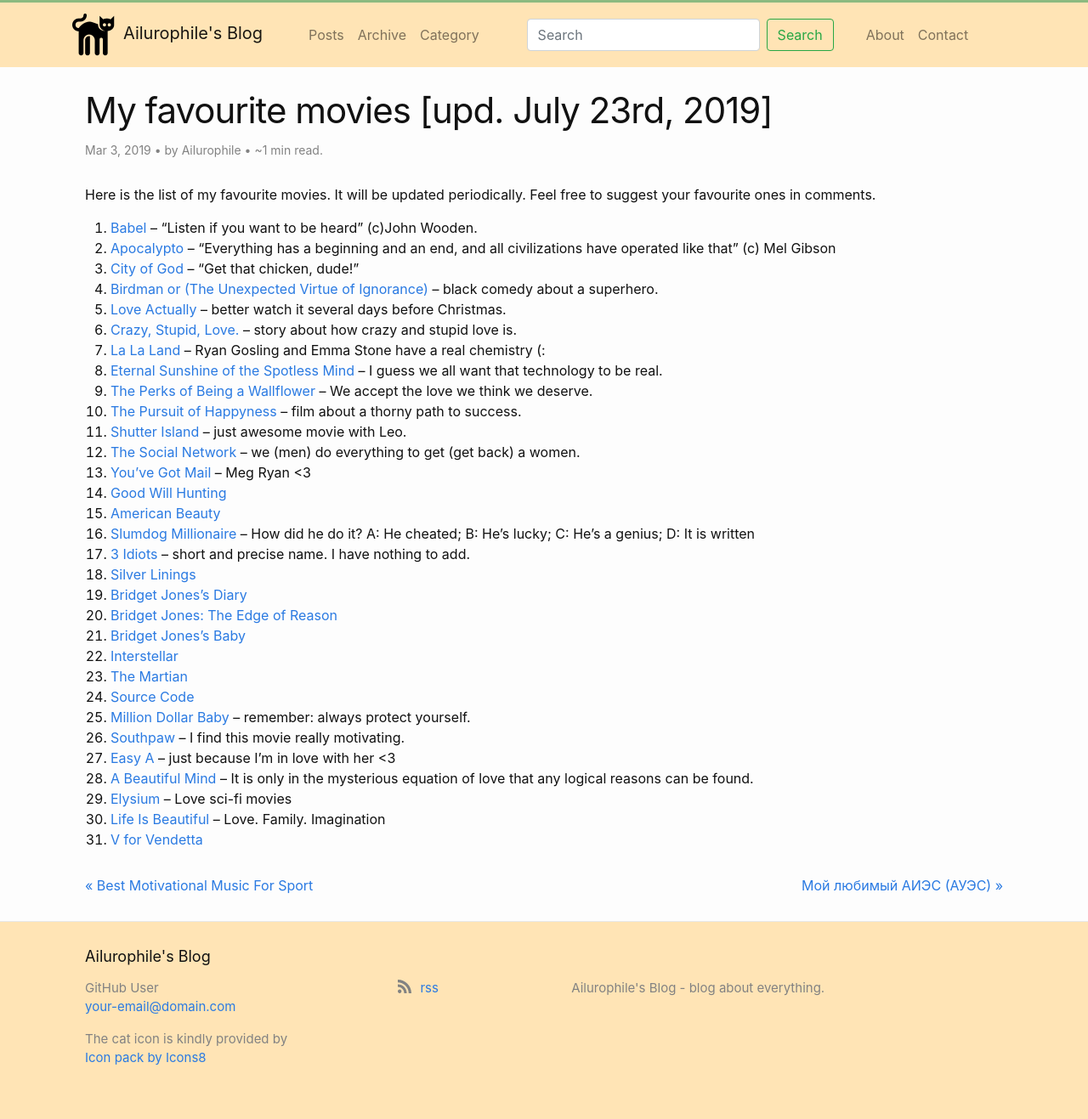
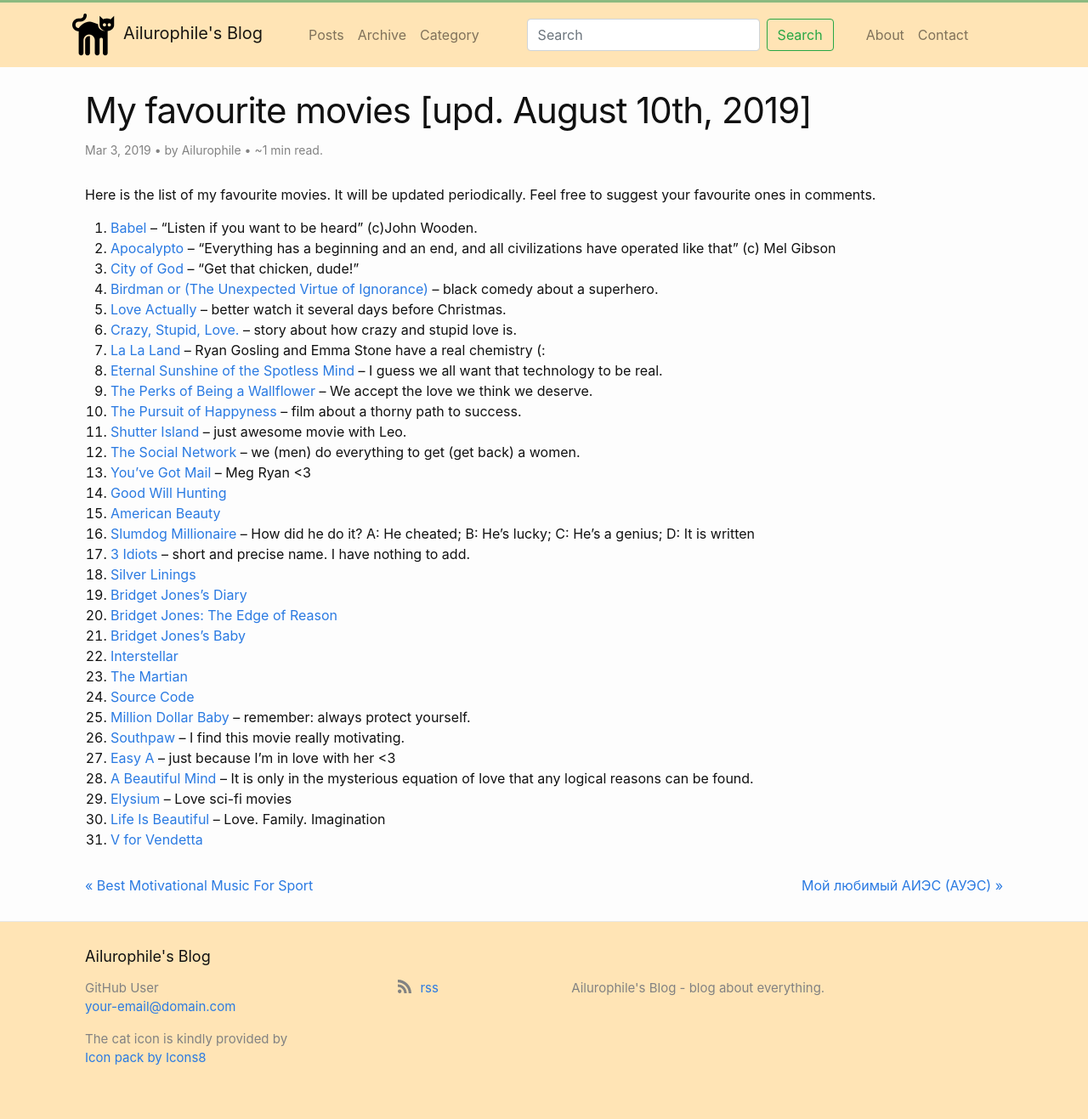
Before and after one commit to dovletov/dovletov.github.io, a Jekyll site: the page built from _posts/2019-03-03-my-favourite-movies.md, in a window 1280 px wide. Shown: the whole page at 85% size. Built offline with Jekyll 4.4.1, drawn with Linux system fonts in a browser that asks for light colours; comment, search, counter and statistics services are not loaded.

Commit message:
Updated date

```diff
--- a/_posts/2019-03-03-my-favourite-movies.md
+++ b/_posts/2019-03-03-my-favourite-movies.md
@@ -1,5 +1,5 @@
 ---
-title: My favourite movies [upd. July 23rd, 2019]
+title: My favourite movies [upd. August 10th, 2019]
 layout: post
 author: Ailurophile
 date: '2019-03-03 13:07:46'
```
